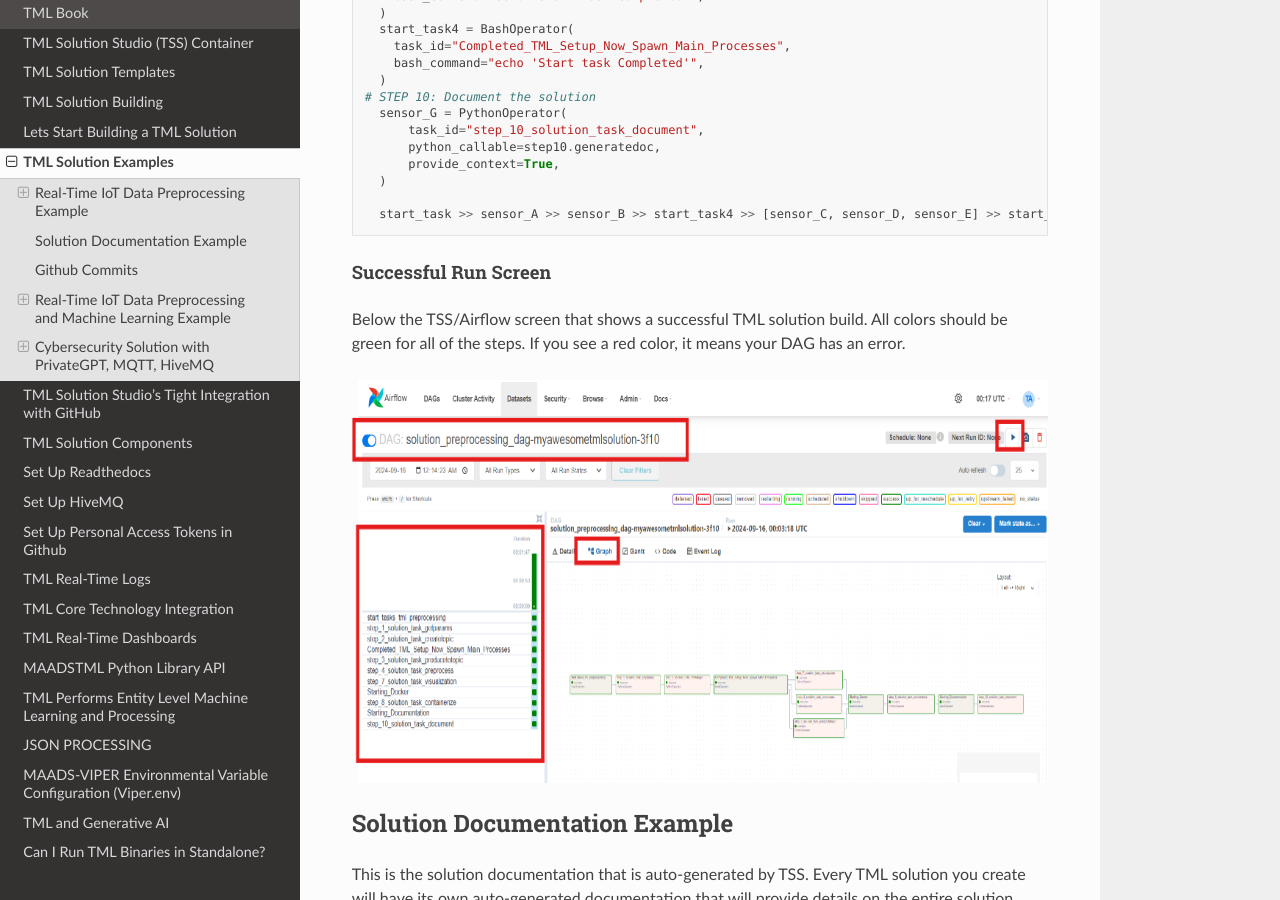
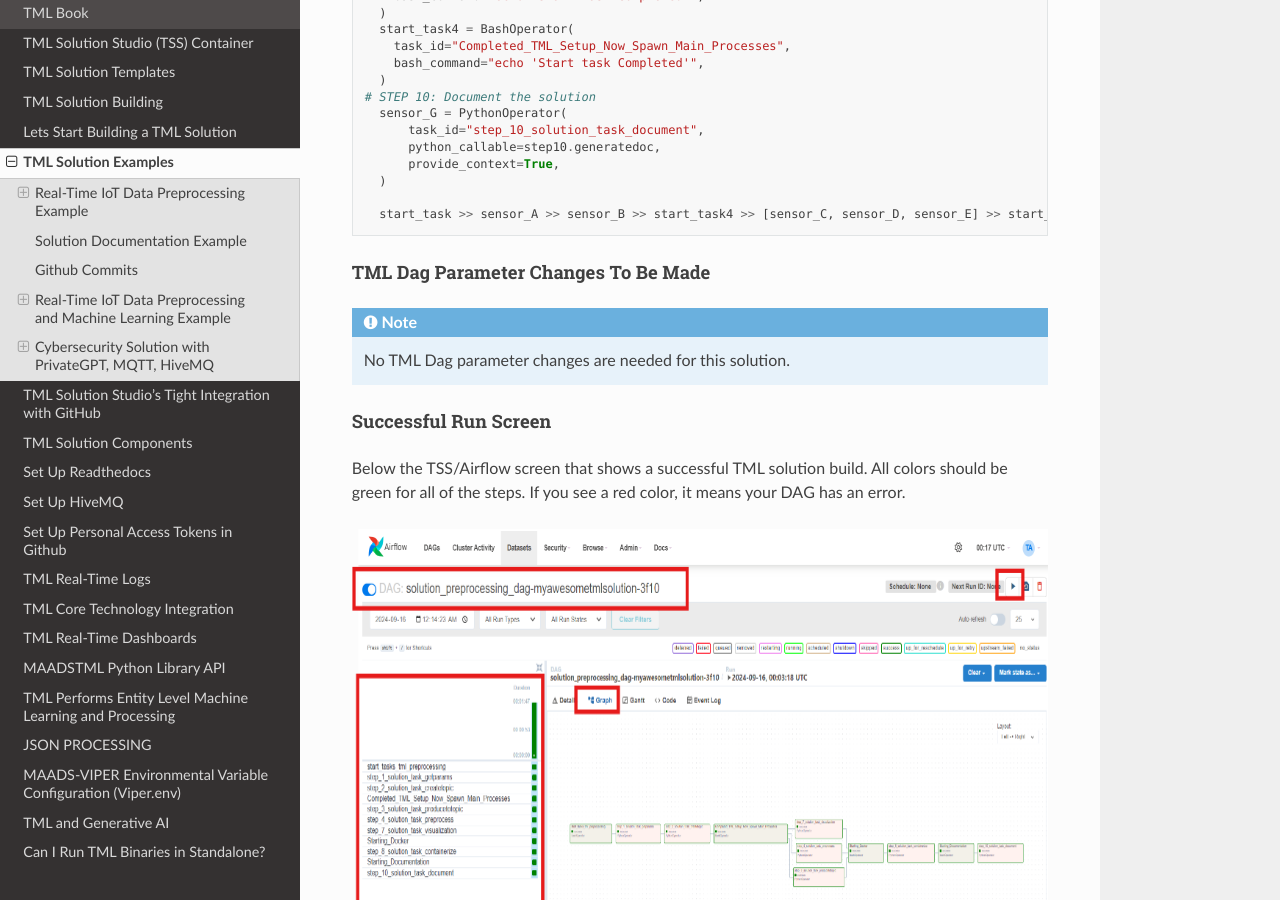
Before and after one commit to smaurice101/readthedocs, a Sphinx documentation site: the page built from docs/source/examples.rst, in a window 1280 px wide and 900 px high, scrolled down 3307 px. Built offline with Sphinx 7.4.7 and the Read the Docs theme 3.1.0, drawn with Linux system fonts in a browser that asks for light colours.

Commit message:
Update examples.rst

```diff
--- a/docs/source/examples.rst
+++ b/docs/source/examples.rst
@@ -177,6 +177,12 @@ The Python code below is the code representtion for the figure.  **This code bui
         )
 
         start_task >> sensor_A >> sensor_B >> start_task4 >> [sensor_C, sensor_D, sensor_E] >> start_task2 >> sensor_F >> start_task3  >> sensor_G
+
+TML Dag Parameter Changes To Be Made
+""""""""""""""""""""""""""""""""
+
+.. note::
+   No TML Dag parameter changes are needed for this solution.
 
 Successful Run Screen
 """""""""""""""""""""""
```
